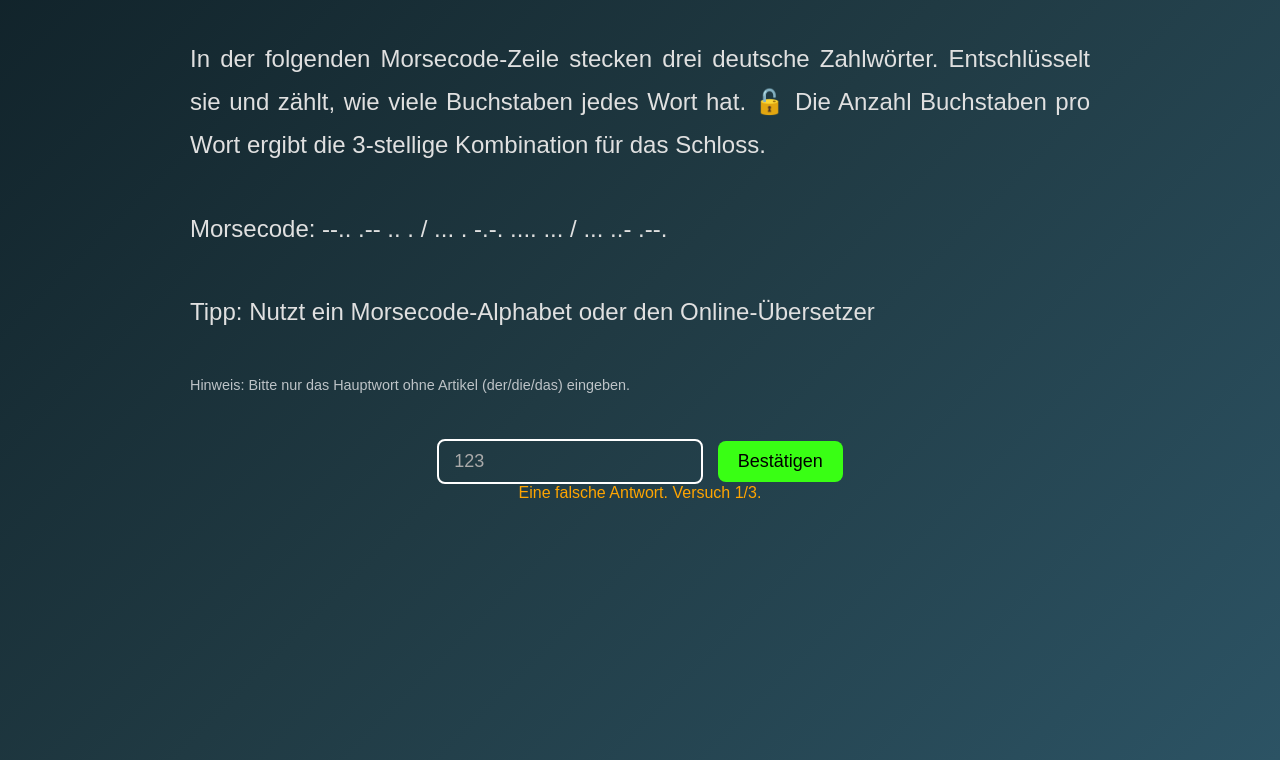
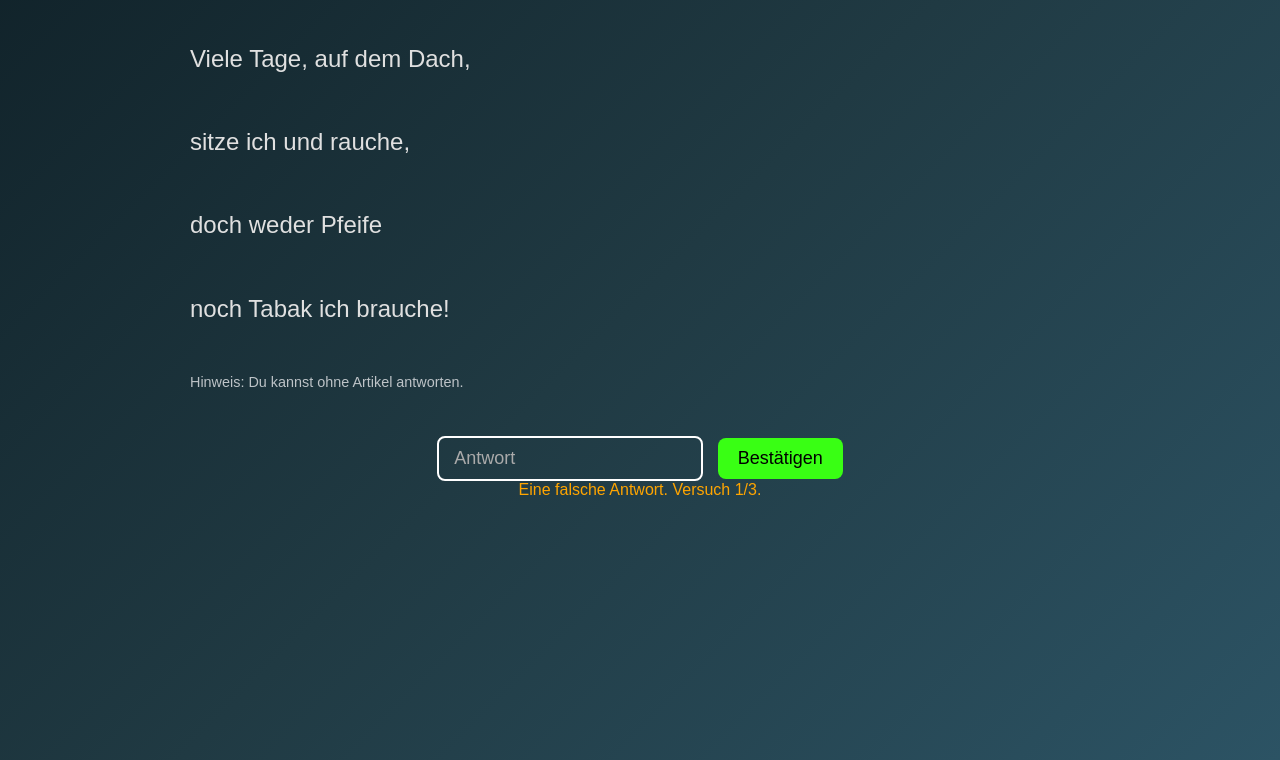
Before and after one commit to my-focus-app/EscapeRoom, a website: page views/posten1.html in a window 1280 px wide. Both pictures are taken after a click on the button "Bestätigen". Shown: the part 160-920 px from the top of the page. Drawn offline with nearby package versions, Linux system fonts and the light colour scheme; no server answers.

Commit message:
Dernière modif : mise à jour posten2 et autres ajustements

```diff
--- a/views/posten1.html
+++ b/views/posten1.html
@@ -10,15 +10,13 @@
   <main>
     <h1>Posten 1</h1>
     <section class="story" data-aos="fade-up">
-      <p>In der folgenden Morsecode-Zeile stecken drei deutsche Zahlwörter.
-        Entschlüsselt sie und zählt, wie viele Buchstaben jedes Wort hat.
-        🔓 Die Anzahl Buchstaben pro Wort ergibt die 3-stellige Kombination für das Schloss.
-      </p>
-      <p>Morsecode: --.. .-- .. . / ... . -.-. .... ... / ... ..- .--.</p>
-      <p>Tipp: Nutzt ein Morsecode-Alphabet oder den Online-Übersetzer</p>
-      <p style="font-size:0.9rem;color:#bdc3c7;">Hinweis: Bitte nur das Hauptwort ohne Artikel (der/die/das) eingeben.</p>
+      <p>Viele Tage, auf dem Dach,</p>
+      <p>sitze ich und rauche,</p>
+      <p>doch weder Pfeife</p>
+      <p>noch Tabak ich brauche!</p>
+      <p style="font-size:0.9rem;color:#bdc3c7;">Hinweis: Du kannst ohne Artikel antworten.</p>
     </section>
-    <input type="text" id="answer" placeholder="123">
+    <input type="text" id="answer" placeholder="Antwort">
     <button id="validateButton" onclick="checkAnswer()">Bestätigen</button>
     <button id="nextButton" hidden>Posten 2</button>
     <p id="message"></p>
@@ -44,8 +42,16 @@
         return;
       }
 
-      if (answer.trim() === "456") {
-        message.textContent = "✅ Bravo! Deine Zahl ist: 456";
+      const normalized = answer
+        .toLowerCase()
+        .normalize('NFD')
+        .replace(/[\u0300-\u036f]/g, '')
+        .replace(/[^a-zäöüß\s-]/g, '')
+        .replace(/\s+/g, ' ')
+        .trim();
+
+      if (normalized === 'der schornstein' || normalized === 'schornstein') {
+        message.textContent = "✅ Bravo! Deine Lösung ist: der Schornstein";
         message.style.color = "lightgreen";
         document.getElementById('answer').disabled = true;
         button.disabled = true;
```
Also changed, not shown: views/posten2.html (+5 -5 lines), 1 other file.
